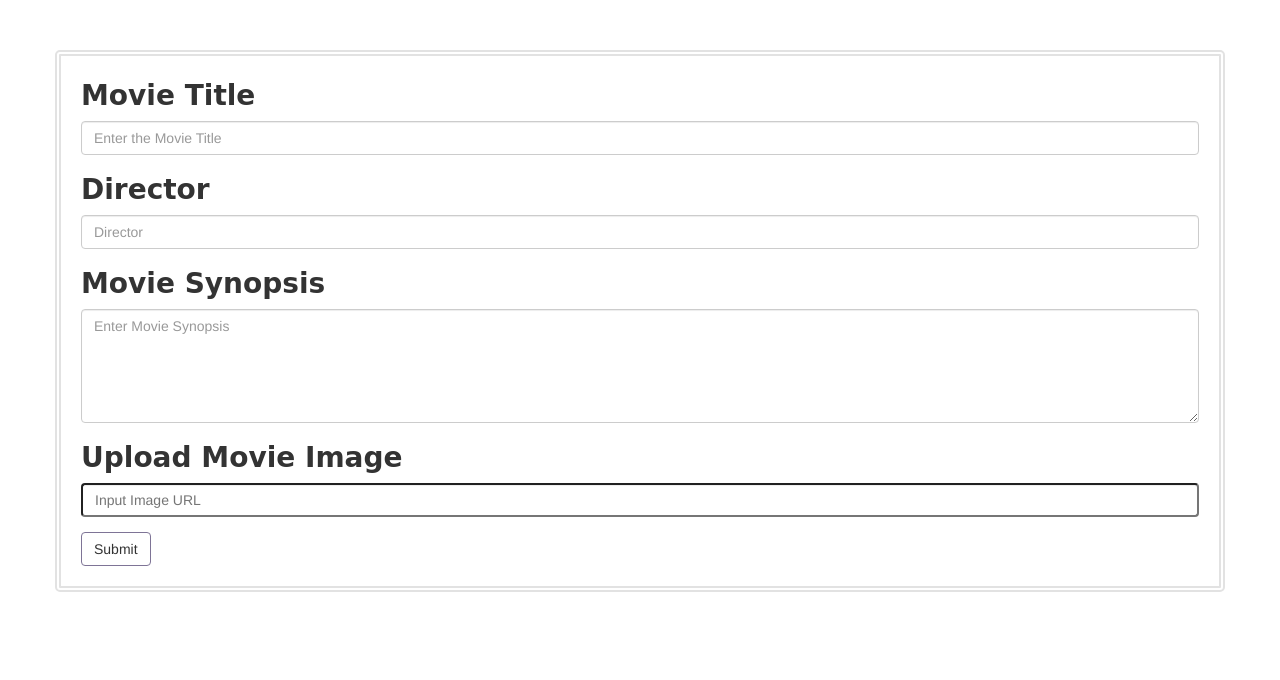
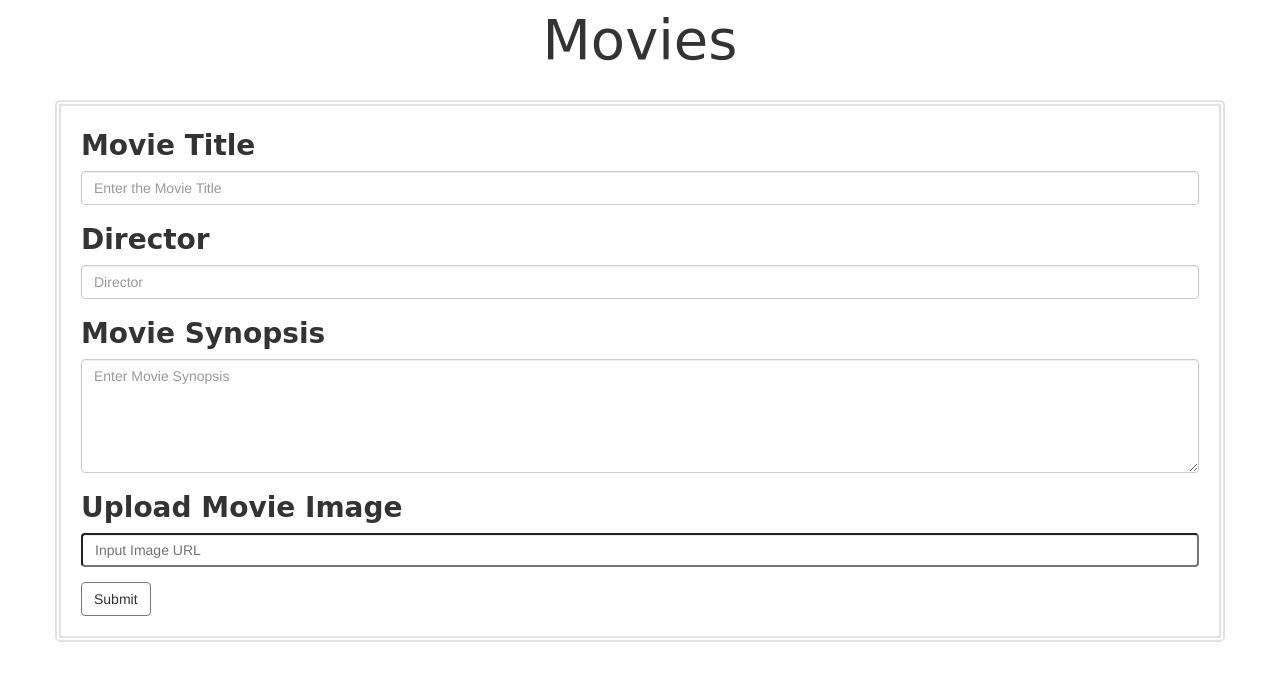
Before and after one commit to williamsl25/BB-movies, a website: page index.html in a window 1280 px wide. Drawn offline with nearby package versions, Linux system fonts and the light colour scheme; no server answers; a web font is replaced by a local one.

Commit message:
more styling

```diff
--- a/index.html
+++ b/index.html
@@ -43,6 +43,7 @@
     </script>
   </head>
   <body>
+    <div class="header">Movies</div>
     <div class="container">
       <div class="row">
         <section>
--- a/styles.scss
+++ b/styles.scss
@@ -13,9 +13,14 @@ $main-font: 'Rancho', cursive;
   -o-transition:$buttonTransition;
   transition:$buttonTransition;
 }
+.header {
+  font-family: $main-font;
+  text-align: center;
+  font-size: 4.0em;
+}
 .container {
-  padding-top: 30px;
-  padding-bottom: 30px;
+  padding-top: 0px;
+  padding-bottom: 10px;
 }
 
 h2 {
@@ -104,13 +109,12 @@ img {
   max-width: 300px;
   max-height: 400px;
   margin: auto;
-  padding-bottom: 10px;
+  padding-bottom: 0px;
   padding-top: 5px;
-  margin-left: 25px;
+  margin-left: 117px;
 }
 
 #submitEdit {
-  @extend #submitListing;
   margin: 5px;
   display: none;
 }
```
Also changed, not shown: styles.css.
